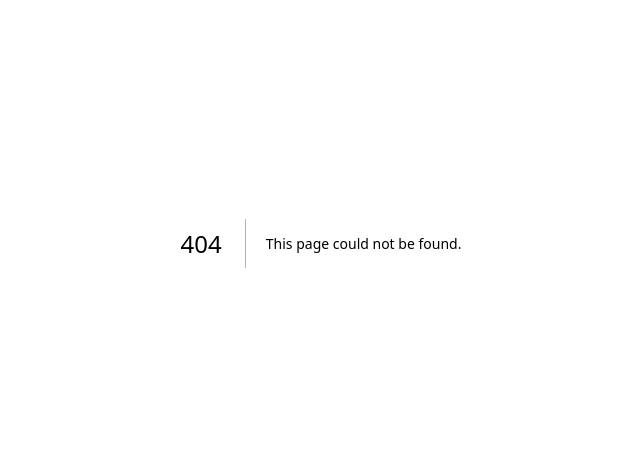
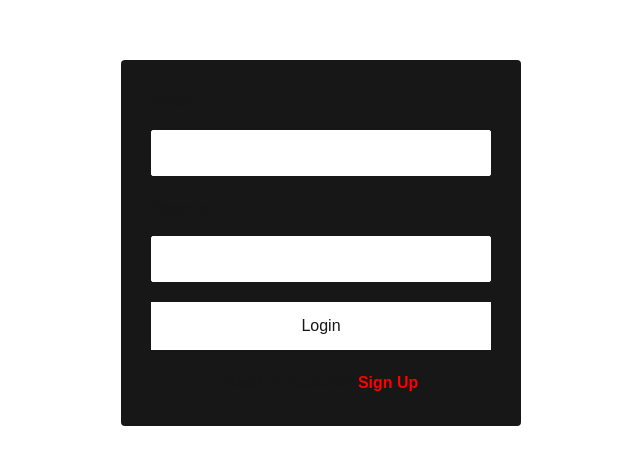
Before and after one commit to Ivana-moral/MindMap, a Next.js app: page /login in a window 1280 px wide. Before the commit this address had no page. Shown: the part 157-622 px from the top of the page, without its empty margins (319-959 px from the left). Built offline with nearby package versions, Linux system fonts and the light colour scheme.

Commit message:
added login page skeleton

```diff
--- /dev/null
+++ b/src/app/login/page.js
@@ -0,0 +1,51 @@
+'use client'
+
+import { useState } from 'react';
+import styles from './page.module.css'
+import Link from 'next/link';
+
+export default function LoginPage() {
+    const [email, setEmail] = useState('');
+    const [password, setPassword] = useState('');
+    const [error, setError] = useState('');
+
+    const handleSubmit = (e) => {
+        //TODO: implement
+    }
+
+    return (
+        <div className={styles.loginFormContainer}>
+            <form className={styles.loginForm} onSubmit={handleSubmit}>
+                <div>
+                    <label className={styles.labelField} htmlFor='email'>Email:</label>
+                    <input
+                        className={styles.inputField}
+                        type='email'
+                        id='email'
+                        name='email'
+                        value={email}
+                        onChange={(e) => setEmail(e.target.value)}
+                        required
+                    />
+                </div>
+                <div>
+                    <label className={styles.labelField} htmlFor='Password'>Password:</label>
+                    <input
+                        className={styles.inputField}
+                        type='password'
+                        id='password'
+                        name='password'
+                        value={password}
+                        onChange={(e) => setPassword(e.target.value)}
+                        required
+                    />
+                </div>
+                {error && <p style={({color: 'red'})}>{error}</p>}
+                <button className={styles.buttonField} type='submit'>Login</button>
+                <p className={styles.signUp}>Need an account?
+                    <Link className={styles.link} href='signup'> Sign Up </Link>
+                </p>
+            </form>
+        </div>
+    )
+}
--- /dev/null
+++ b/src/app/login/page.module.css
@@ -0,0 +1,57 @@
+.loginFormContainer {
+    display: flex;
+    justify-content: center;
+    align-items: center;
+    height: 100vh;
+}
+
+.loginForm {
+    background-color: var(--foreground);
+    padding: 30px;
+    width: 100%;
+    max-width: 400px;
+    border-radius: 4px;
+    box-shadow: 10px 10px 15px rgba(255, 255, 255, 0.15);
+}
+
+.inputField {
+    width: 100%;
+    padding: 10px;
+    margin: 10px 0 20px;
+    border: 1px solid var(--background);
+    border-radius: 2px;
+    font-size: 16px;
+    box-sizing: border-box;
+    color: black;
+}
+
+.labelField {
+    display: block;
+    margin-bottom: 6px;
+    font-weight: bold;
+    color: var(--text-color);
+}
+
+.buttonField {
+    width: 100%;
+    padding: 12px;
+    background-color: var(--background);
+    color: var(--text-color);
+    border: none;
+    font-size: 16px;
+    cursor: pointer;
+
+}
+
+.signUp {
+    text-align: center;
+    margin-top: 20px;
+    font-size: 16px;
+}
+
+.signUp .link {
+    color: rgb(255, 0, 0);
+    text-decoration: none;
+    font-weight: bold;
+    cursor: pointer;
+}
```
